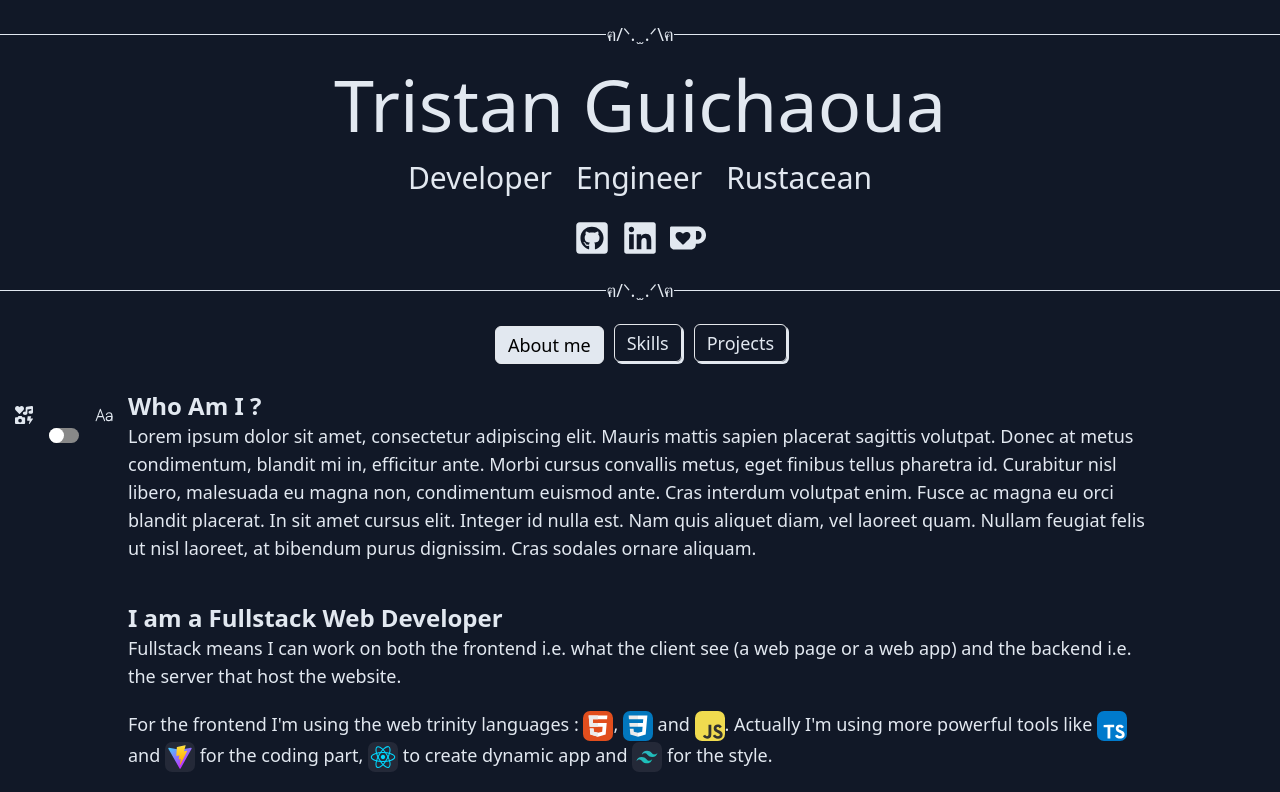
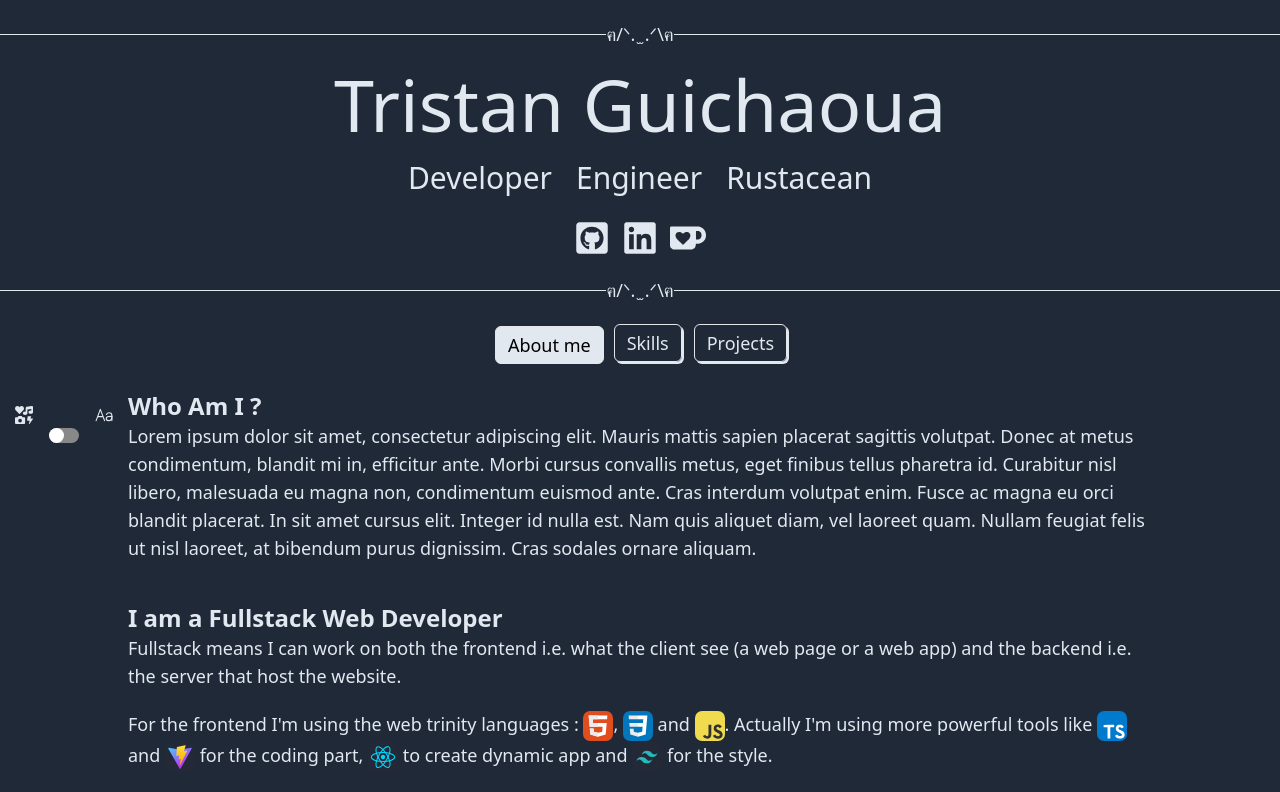
Before and after one commit to tguichaoua/tguichaoua.github.io, a React (Vite) app: page / in a window 1280 px wide. Shown: the top 792 px of the page. Built offline with nearby package versions, Linux system fonts and the light colour scheme.

Commit message:
💄 make the bg color lighter

```diff
--- a/src/index.css
+++ b/src/index.css
@@ -6,7 +6,7 @@
 @tailwind utilities;
 
 body {
-  @apply bg-gray-900;
+  @apply bg-gray-800;
   @apply text-slate-200;
   @apply max-sm:text-sm text-base lg:text-lg;
 }
```
